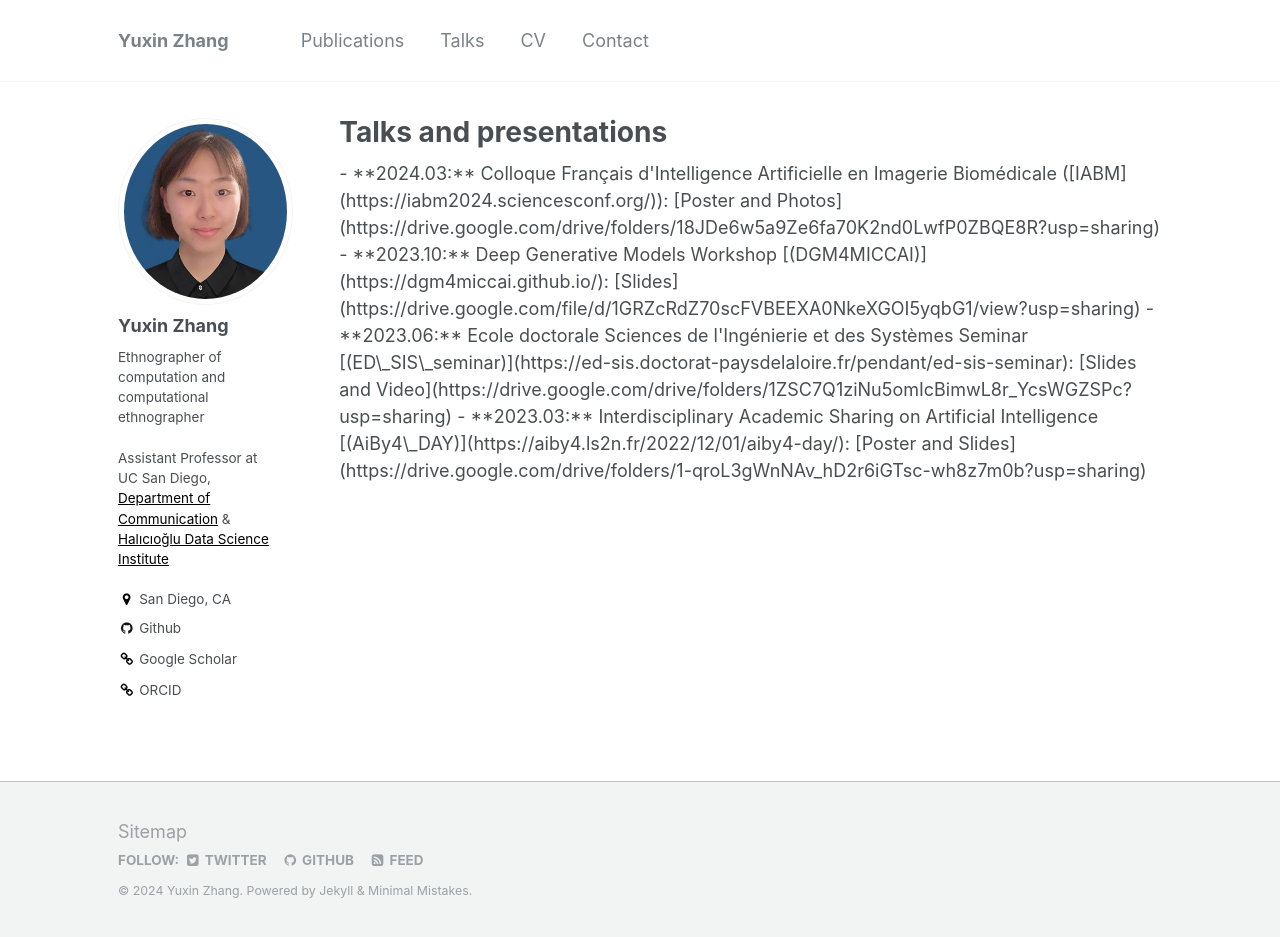
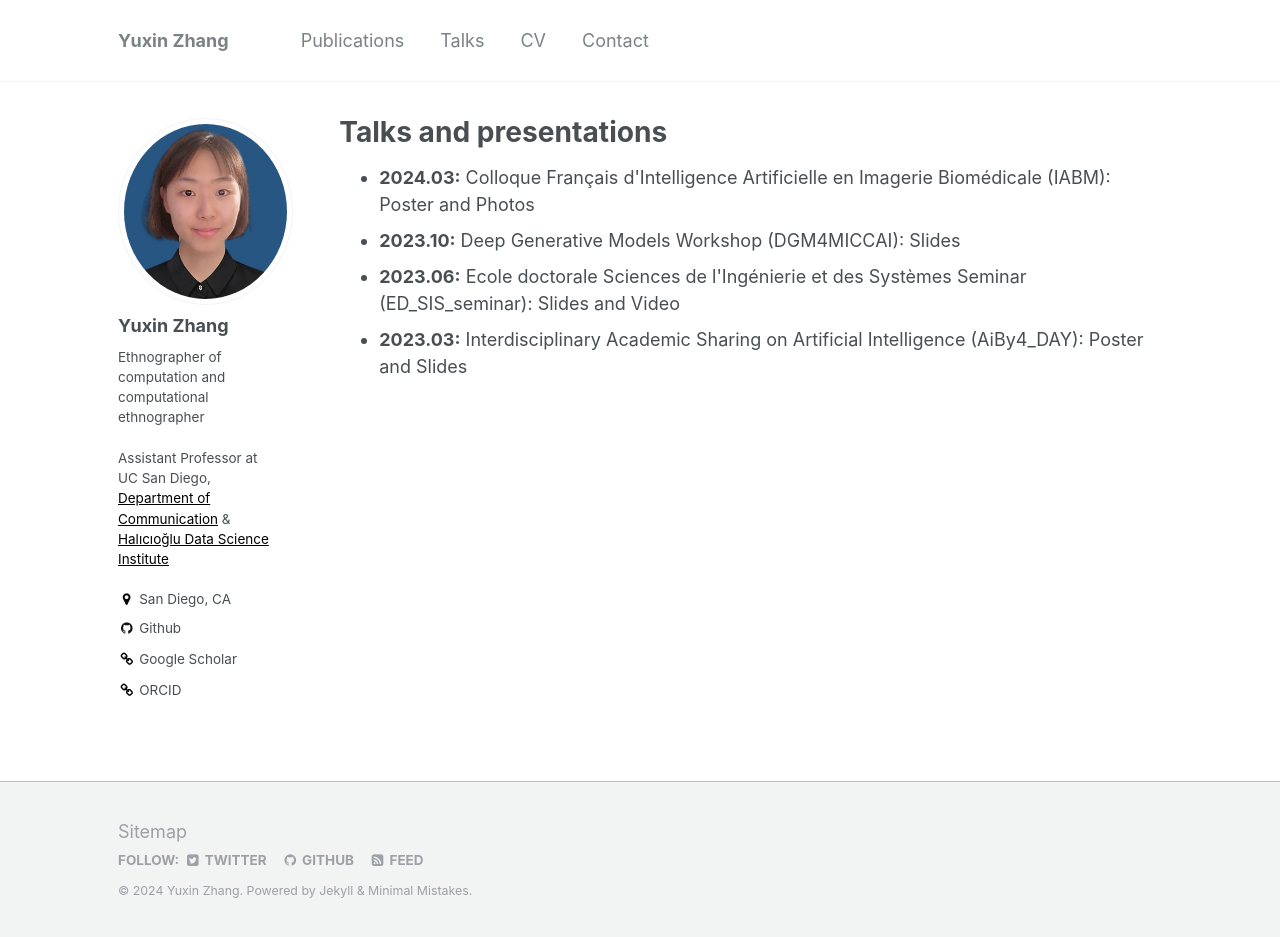
Before and after one commit to Yuxin-Zhang-Jasmine/Yuxin-Zhang-Jasmine.github.io, a Jekyll site: the page built from _pages/talks.html, in a window 1280 px wide and 937 px high. Built offline with Jekyll 4.4.1, drawn with Linux system fonts in a browser that asks for light colours.

Commit message:
Update talks.html

```diff
--- a/_pages/talks.html
+++ b/_pages/talks.html
@@ -6,10 +6,17 @@ author_profile: true
 ---
 {% include base_path %}
 
-- **2024.03:** Colloque Français d'Intelligence Artificielle en Imagerie Biomédicale ([IABM](https://iabm2024.sciencesconf.org/)): [Poster and Photos](https://drive.google.com/drive/folders/18JDe6w5a9Ze6fa70K2nd0LwfP0ZBQE8R?usp=sharing)
-
-- **2023.10:** Deep Generative Models Workshop [(DGM4MICCAI)](https://dgm4miccai.github.io/): [Slides](https://drive.google.com/file/d/1GRZcRdZ70scFVBEEXA0NkeXGOI5yqbG1/view?usp=sharing)
-
-- **2023.06:** Ecole doctorale Sciences de l'Ingénierie et des Systèmes Seminar [(ED\_SIS\_seminar)](https://ed-sis.doctorat-paysdelaloire.fr/pendant/ed-sis-seminar): [Slides and Video](https://drive.google.com/drive/folders/1ZSC7Q1ziNu5omIcBimwL8r_YcsWGZSPc?usp=sharing)
-
-- **2023.03:** Interdisciplinary Academic Sharing on Artificial Intelligence [(AiBy4\_DAY)](https://aiby4.ls2n.fr/2022/12/01/aiby4-day/): [Poster and Slides](https://drive.google.com/drive/folders/1-qroL3gWnNAv_hD2r6iGTsc-wh8z7m0b?usp=sharing)
+<ul>
+  <li>
+    <strong>2024.03:</strong> Colloque Français d'Intelligence Artificielle en Imagerie Biomédicale (<a href="https://iabm2024.sciencesconf.org/">IABM</a>): <a href="https://drive.google.com/drive/folders/18JDe6w5a9Ze6fa70K2nd0LwfP0ZBQE8R?usp=sharing">Poster and Photos</a>
+  </li>
+  <li>
+    <strong>2023.10:</strong> Deep Generative Models Workshop (<a href="https://dgm4miccai.github.io/">DGM4MICCAI</a>): <a href="https://drive.google.com/file/d/1GRZcRdZ70scFVBEEXA0NkeXGOI5yqbG1/view?usp=sharing">Slides</a>
+  </li>
+  <li>
+    <strong>2023.06:</strong> Ecole doctorale Sciences de l'Ingénierie et des Systèmes Seminar (<a href="https://ed-sis.doctorat-paysdelaloire.fr/pendant/ed-sis-seminar">ED_SIS_seminar</a>): <a href="https://drive.google.com/drive/folders/1ZSC7Q1ziNu5omIcBimwL8r_YcsWGZSPc?usp=sharing">Slides and Video</a>
+  </li>
+  <li>
+    <strong>2023.03:</strong> Interdisciplinary Academic Sharing on Artificial Intelligence (<a href="https://aiby4.ls2n.fr/2022/12/01/aiby4-day/">AiBy4_DAY</a>): <a href="https://drive.google.com/drive/folders/1-qroL3gWnNAv_hD2r6iGTsc-wh8z7m0b?usp=sharing">Poster and Slides</a>
+  </li>
+</ul>
```
